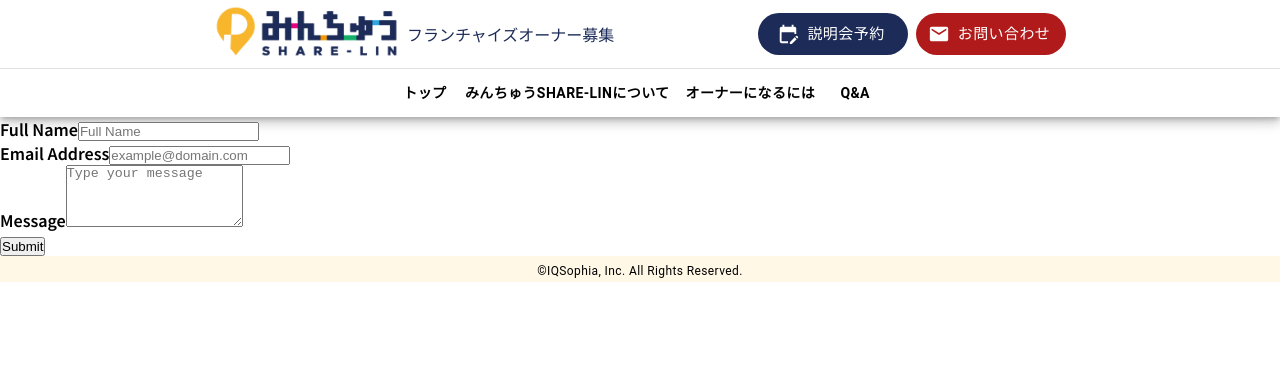
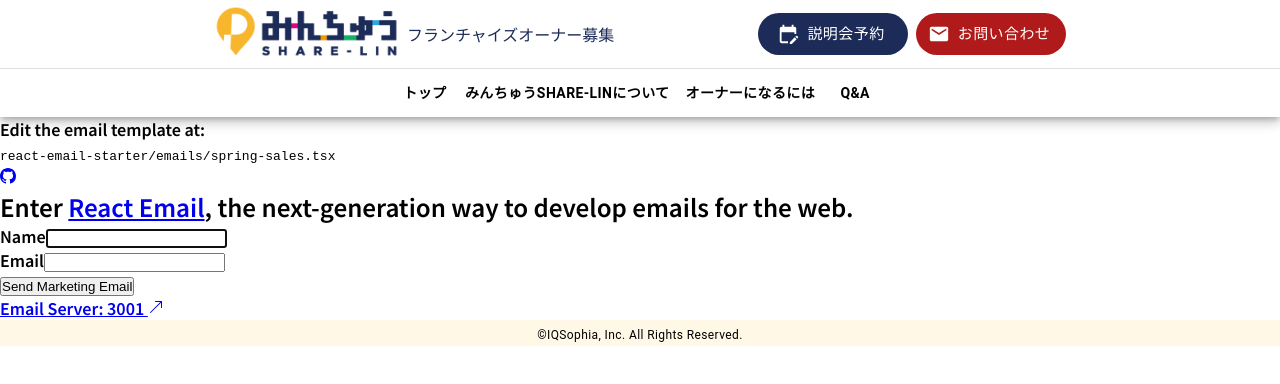
Before and after one commit to eqs-nishimura/my-next-app-test, a Next.js app: page /contact in a window 1280 px wide. Shown: the top 384 px of the page. Built offline with nearby package versions, Linux system fonts and the light colour scheme.

Commit message:
0818 1644

```diff
--- a/package.json
+++ b/package.json
@@ -18,14 +18,20 @@
     "@types/nodemailer": "^6.4.9",
     "@types/react": "18.2.20",
     "@types/react-dom": "18.2.7",
+    "axios": "^1.4.0",
+    "crypto-browserify": "^3.12.0",
     "eslint": "8.46.0",
     "eslint-config-next": "13.4.13",
+    "flowbite": "^1.8.1",
+    "flowbite-react": "^0.5.0",
     "next": "13.4.13",
     "nodemailer": "^6.9.4",
     "react": "18.2.0",
     "react-dom": "18.2.0",
     "react-hook-form": "^7.45.4",
     "react-router-dom": "^6.15.0",
+    "stream": "^0.0.2",
+    "stream-browserify": "^3.0.0",
     "styled-components": "^6.0.7",
     "typescript": "5.1.6"
   },
--- a/src/app/api/email/route.ts
+++ b/src/app/api/email/route.ts
@@ -1,10 +1,10 @@
-import { type NextRequest, NextResponse } from 'next/server';
-import nodemailer from 'nodemailer';
+import nodemailer from 'nodemailer'
 
-export async function POST(request: NextRequest) {
-  const { email, name, message } = await request.json();
+export async function POST(req: Request) {
+  const { name, email } = await req.json()
 
-  const transport = nodemailer.createTransport({
+
+  const transporter = nodemailer.createTransport({
     host: process.env.EMAIL_HOST!,
     port: Number(process.env.EMAIL_PORT!),
     secure: false,
@@ -12,44 +12,34 @@ export async function POST(request: NextRequest) {
       user: process.env.EMAIL_ID!,
       pass: process.env.EMAIL_PASSWORD!,
     },
-  });
-
-  console.log(
-    {
-      host: process.env.EMAIL_HOST!,
-      port: Number(process.env.EMAIL_PORT!),
-      secure: false,
-      auth: {
-        user: process.env.EMAIL_ID!,
-        pass: process.env.EMAIL_PASSWORD!,
-      },
-    }
-  );
-
+  })
 
   const mailOptions = {
     from: process.env.EMAIL,
     to: email,
-    // cc: email, (uncomment this line if you want to send a copy to the sender)
-    subject: `Message from ${name} (${email})`,
-    text: message,
-  };
+    subject: "Spring flower sales💐 Don't miss out!",
+  }
 
-  const sendMailPromise = () =>
-    new Promise<string>((resolve, reject) => {
-      transport.sendMail(mailOptions, function (err) {
-        if (!err) {
-          resolve('Email sent');
-        } else {
-          reject(err.message);
-        }
-      });
-    });
+  if (!name || !email) {
+    return new Response(
+      JSON.stringify({ message: 'Please submit your name and email' }),
+      { status: 400 }
+    )
+  }
 
-  try {
-    await sendMailPromise();
-    return NextResponse.json({ message: 'Email sent' });
-  } catch (err) {
-    return NextResponse.json({ error: err }, { status: 500 });
-  }
+  transporter.sendMail(mailOptions, (error, info) => {
+    if (error) {
+      console.error(error)
+      return new Response(
+        JSON.stringify({ message: 'Error: Could not send email' }),
+        { status: 400 }
+      )
+    }
+
+    console.log('Email sent: ' + info.response)
+    return new Response(
+      JSON.stringify({ message: 'Email sent successfully' }),
+      { status: 200 }
+    )
+  })
 }
--- a/src/app/contact/page.tsx
+++ b/src/app/contact/page.tsx
@@ -1,11 +1,110 @@
-export const runtime = 'edge';
-
-import Contact from '@/component/contact';
+'use client'
+import Link from 'next/link'
+import * as React from 'react'
+import { BsArrowUpRight, BsGithub } from 'react-icons/bs'
+import { CgSpinner } from 'react-icons/cg'
 
 export default function Home() {
+  const [name, setName] = React.useState('')
+  const [email, setEmail] = React.useState('')
+  const [isSending, setIsSending] = React.useState(false)
+
+  const handleSubmit = async (e: React.FormEvent) => {
+    e.preventDefault()
+    setIsSending(true)
+
+    try {
+      const response = await fetch('/api/email', {
+        method: 'POST',
+        headers: { 'Content-Type': 'application/json' },
+        body: JSON.stringify({
+          name,
+          email,
+        }),
+        mode: 'no-cors',
+      })
+    } catch (error) {
+      console.log(error)
+      alert('Something went wrong. Please try again.')
+    } finally {
+      setIsSending(false)
+    }
+  }
+
   return (
-    <main className='flex min-h-screen flex-col items-center justify-center p-24 bg-white'>
-      <Contact />
+    <main className='relative min-h-screen px-6 sm:px-12 md:px-24'>
+      <div className='flex items-center justify-between'>
+        <div className='w-3/5 mt-8 text-xs md:text-sm'>
+          Edit the email template at: <br />
+          <code className='bg-slate-800'>
+            react-email-starter/emails/spring-sales.tsx
+          </code>
+        </div>
+        <Link href='https://github.com/Chinwike1/react-email-app'>
+          <BsGithub className='w-6 h-6 transition-colors cursor-pointer hover:fill-offwhite-800' />
+        </Link>
+      </div>
+      <h2 className='w-full mx-auto my-20 text-3xl font-bold text-center break-words md:my-16 lg:w-4/5 md:text-4xl'>
+        Enter{' '}
+        <Link
+          href='https://react.email'
+          className='text-transparent bg-clip-text bg-gradient-to-r from-[#1EDBFF] to-[#3AD1ED]'
+        >
+          React Email
+        </Link>
+        , the next-generation way to develop emails for the web.
+      </h2>
+      <form
+        className='w-full mx-auto mb-8 md:w-3/5 lg:w-2/5 text-offwhite'
+        onSubmit={handleSubmit}
+      >
+        <div className='flex flex-col mb-4'>
+          <label className='mb-2' htmlFor='Name'>
+            Name
+          </label>
+          <input
+            type='text'
+            className='px-4 py-3 bg-transparent border rounded-lg t border-offwhite'
+            value={name}
+            onChange={(e) => setName(e.target.value)}
+            autoFocus={true}
+            required
+          />
+        </div>
+        <div className='flex flex-col'>
+          <label className='mb-2' htmlFor='Email'>
+            Email
+          </label>
+          <input
+            type='email'
+            className='px-4 py-3 bg-transparent border rounded-lg t border-offwhite'
+            value={email}
+            onChange={(e) => setEmail(e.target.value)}
+            required
+          />
+        </div>
+        <button
+          type='submit'
+          className='flex justify-center mt-8 px-4 py-3 rounded-lg w-full transition-colors bg-[#6a68ec] hover:bg-[#7C7AE8] disabled:bg-[#adace0]'
+          disabled={isSending}
+        >
+          {!isSending ? (
+            'Send Marketing Email'
+          ) : (
+            <CgSpinner className='w-6 h-6 animate-spin' />
+          )}
+        </button>
+      </form>
+      <Link
+        className='absolute flex items-center justify-center text-sm transform -translate-x-1/2 hover:text-offwhite-800 left-1/2'
+        href='http://localhost:3001/'
+        target='_blank'
+        rel='noreferrer'
+      >
+        <span className='flex items-center my-8 text-center '>
+          Email Server: 3001 <BsArrowUpRight className='ml-1' />
+        </span>
+      </Link>
     </main>
-  );
+  )
 }
--- a/src/component/contact.tsx
+++ /dev/null
@@ -1,73 +0,0 @@
-'use client';
-
-import { FC } from 'react';
-import { useForm } from 'react-hook-form';
-import { sendEmail } from '@/utils/send-mail';
-
-export type FormData = {
-  name: string;
-  email: string;
-  message: string;
-};
-
-const Contact: FC = () => {
-  const { register, handleSubmit } = useForm<FormData>();
-
-  function onSubmit(data: FormData) {
-    sendEmail(data);
-  }
-
-  return (
-    <form onSubmit={handleSubmit(onSubmit)}>
-      <div className='mb-5'>
-        <label
-          htmlFor='name'
-          className='mb-3 block text-base font-medium text-black'
-        >
-          Full Name
-        </label>
-        <input
-          type='text'
-          placeholder='Full Name'
-          className='w-full rounded-md border border-gray-300 bg-white py-3 px-6 text-base font-medium text-gray-700 outline-none focus:border-purple-500 focus:shadow-md'
-          {...register('name', { required: true })}
-        />
-      </div>
-      <div className='mb-5'>
-        <label
-          htmlFor='email'
-          className='mb-3 block text-base font-medium text-black'
-        >
-          Email Address
-        </label>
-        <input
-          type='email'
-          placeholder='example@domain.com'
-          className='w-full rounded-md border border-gray-300 bg-white py-3 px-6 text-base font-medium text-gray-700 outline-none focus:border-purple-500 focus:shadow-md'
-          {...register('email', { required: true })}
-        />
-      </div>
-      <div className='mb-5'>
-        <label
-          htmlFor='message'
-          className='mb-3 block text-base font-medium text-black'
-        >
-          Message
-        </label>
-        <textarea
-          rows={4}
-          placeholder='Type your message'
-          className='w-full resize-none rounded-md border border-gray-300 bg-white py-3 px-6 text-base font-medium text-gray-700 outline-none focus:border-purple-500 focus:shadow-md'
-          {...register('message', { required: true })}
-        ></textarea>
-      </div>
-      <div>
-        <button className='hover:shadow-form rounded-md bg-purple-500 py-3 px-8 text-base font-semibold text-white outline-none'>
-          Submit
-        </button>
-      </div>
-    </form>
-  );
-};
-
-export default Contact;
--- a/src/utils/send-mail.ts
+++ /dev/null
@@ -1,27 +0,0 @@
-// import { FormData } from '@/component/contact';
-
-// export function sendEmail(data: FormData) {
-//   // TODO: send email
-//   console.log(data);
-// }
-
-export const runtime = 'edge'
-
-
-import { FormData } from '@/component/contact';
-
-export function sendEmail(data: FormData) {
-  const apiEndpoint = '/api/email';
-
-  fetch(apiEndpoint, {
-    method: 'POST',
-    body: JSON.stringify(data),
-  })
-    .then((res) => res.json())
-    .then((response) => {
-      alert(response.message);
-    })
-    .catch((err) => {
-      alert(err);
-    });
-}
```
Also changed, not shown: 1 other file (tests, documents, lock files or other folders).
